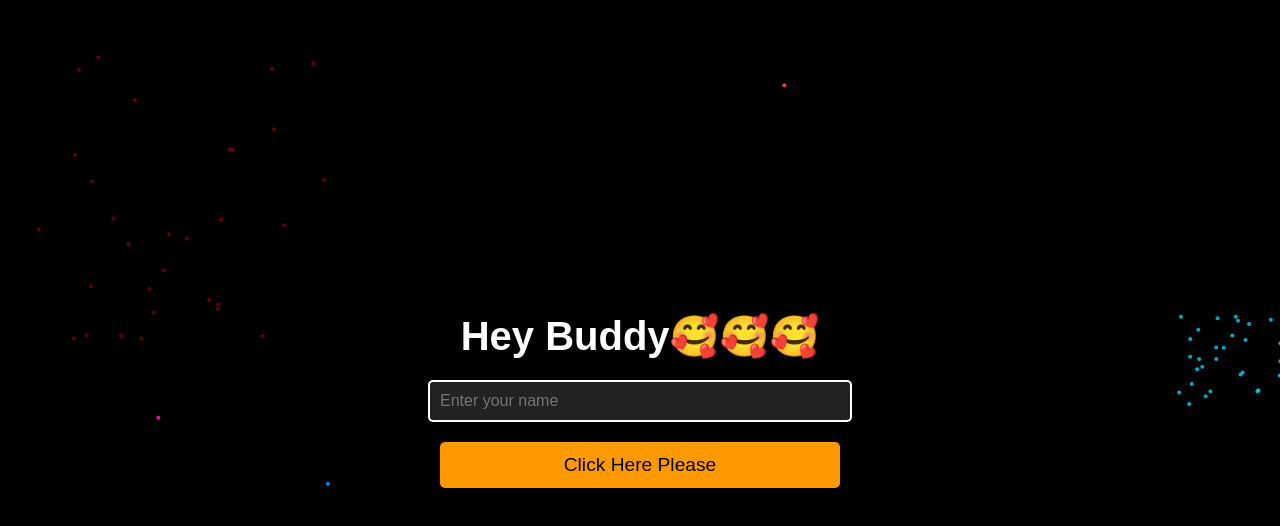
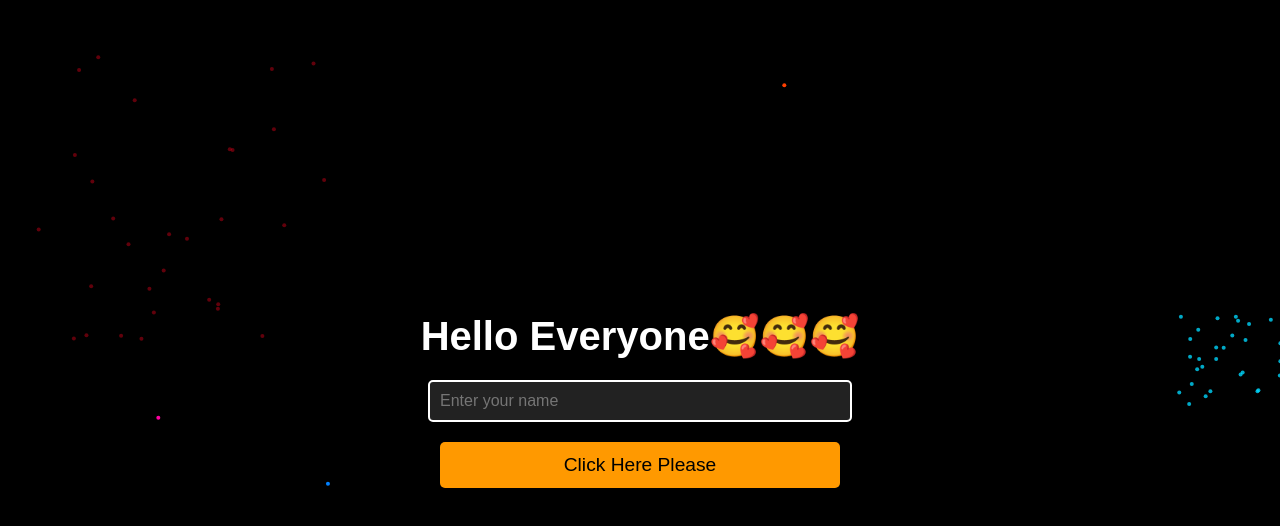
Before and after one commit to Gokulmlk/New_year, a plain HTML site: page index.html in a window 1280 px wide. Drawn offline with Linux system fonts and the light colour scheme.

Commit message:
Update index.html

```diff
--- a/index.html
+++ b/index.html
@@ -77,7 +77,7 @@
 <body>
   <canvas id="fireworks"></canvas>
   <div id="inputContainer">
-    <h1>Hey Buddy🥰🥰🥰</h1>
+    <h1>Hello Everyone🥰🥰🥰</h1>
     <input id="nameInput" type="text" placeholder="Enter your name" />
     <button id="showWishButton">Click Here Please </button>
   </div>
```
